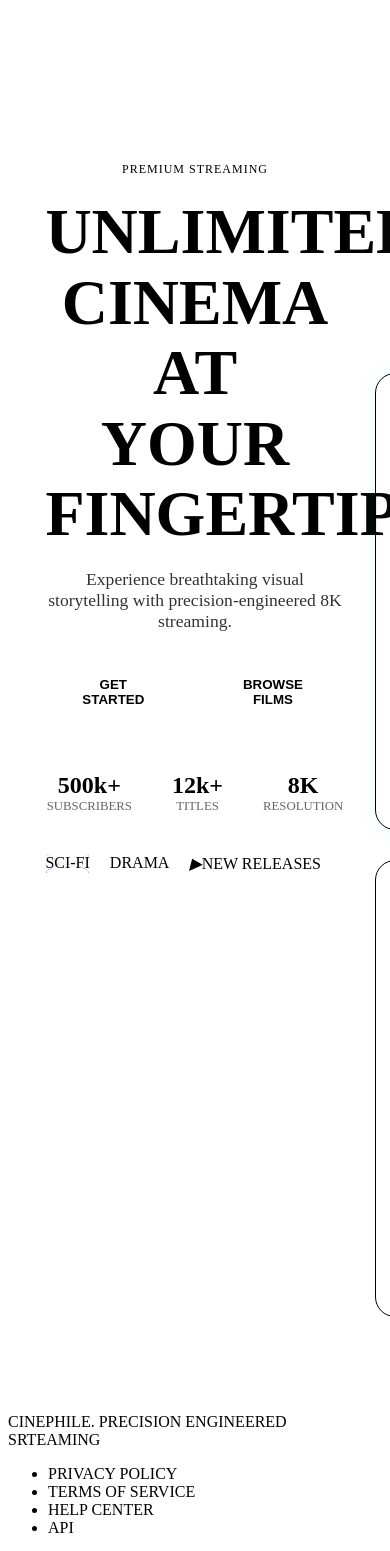
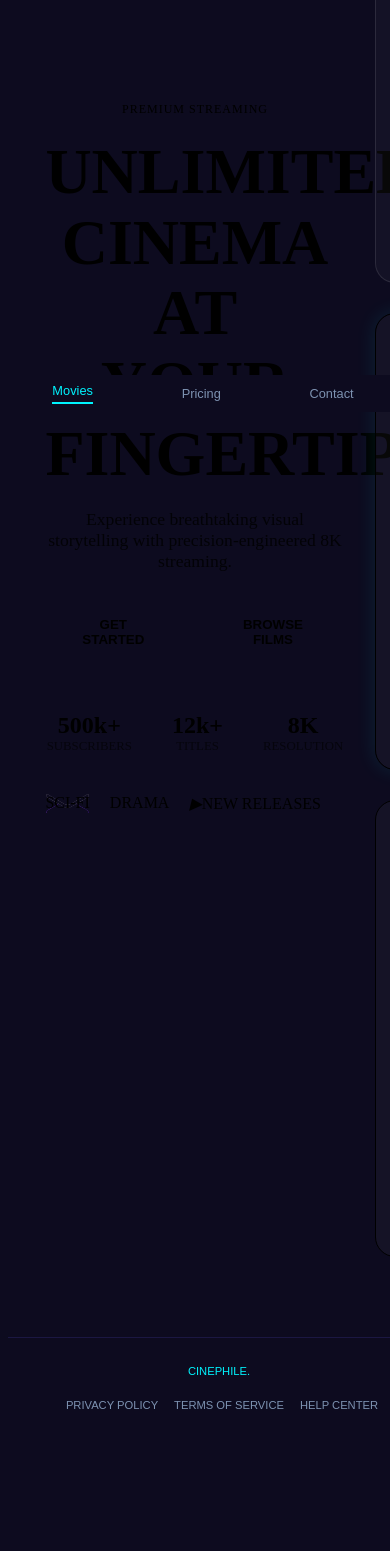
Before and after one commit to cinephile-team-1/cinephile-team-1, a React (Vite) app: page / in a window 390 px wide. Shown: the part 432-1983 px from the top of the page. After the commit the page ends 1879 px from the top, so only its background shows below. Built offline with nearby package versions, Linux system fonts and the light colour scheme.

Commit message:
style: header and footer sass

```diff
--- a/src/components/footer/Footer.jsx
+++ b/src/components/footer/Footer.jsx
@@ -1,18 +1,21 @@
 import React from 'react'
+import globeIcon from '../../assets/icons/globe-icon.svg';
+import shareIcon from '../../assets/icons/share-icon.svg';
 
 function Footer() {
   return (
     <footer className='ct-footer'>
-        <p><span className='ct-footer_logo'>CINEPHILE.</span> PRECISION ENGINEERED SRTEAMING</p>
-        <ul className='cr-footer_info'>
+        <p className='ct-footer_logo'>CINEPHILE.<span> PRECISION ENGINEERED SRTEAMING</span></p>
+
+        <ul className='ct-footer_info'>
           <li>PRIVACY POLICY</li>
           <li>TERMS OF SERVICE</li>
           <li>HELP CENTER</li>
           <li>API</li>
         </ul>
         <ul className='ct-footer_icons'>
-          <li><img src="" alt="globe icon" /></li>
-          <li><img src="" alt="share icon" /></li>
+          <li><img src={globeIcon} alt="globe icon" /></li>
+          <li><img src={shareIcon} alt="share icon" /></li>
         </ul>
     </footer>
   )
--- a/src/components/header/Header.jsx
+++ b/src/components/header/Header.jsx
@@ -1,11 +1,13 @@
 import React from 'react'
 import Navbar from './Navbar'
+import Login from './Login'
 
 function Header() {
   return (
     <header className='ct-header'>
         <p>CINEPHILE</p>
         <Navbar/>
+        <Login/>
     </header>
   )
 }
--- /dev/null
+++ b/src/components/header/Login.jsx
@@ -0,0 +1,11 @@
+import React from 'react'
+
+function Login() {
+  return (
+    <div className='ct-login'>
+
+    </div>
+  )
+}
+
+export default Login
--- a/src/components/header/Navbar.jsx
+++ b/src/components/header/Navbar.jsx
@@ -1,12 +1,12 @@
 import React from 'react'
-import { Link } from 'react-router'
+import { NavLink } from 'react-router'
 
 function Navbar() {
   return (
     <nav className='ct-navbar'>
-        <Link to={"/"}>Home</Link>
-        <Link to={"/pricing"}>Pricing</Link>
-        <Link to={"/contact"}>Contact</Link>
+        <NavLink to={"/"}>Movies</NavLink>
+        <NavLink to={"/pricing"}>Pricing</NavLink>
+        <NavLink to={"/contact"}>Contact</NavLink>
     </nav>
   )
 }
--- a/src/main.jsx
+++ b/src/main.jsx
@@ -1,6 +1,6 @@
 import { StrictMode } from "react";
 import { createRoot } from "react-dom/client";
-import '../src/_variables.scss';
+import '../src/main.scss';
 import { RouterProvider } from 'react-router'
 import router from './config/router'
 
--- /dev/null
+++ b/src/main.scss
@@ -0,0 +1,11 @@
+@use './styles/variables' as *;
+@use './styles/Header.scss';
+@use './styles/Navbar.scss';
+@use './styles/Login.scss';
+@use './styles/Footer.scss';
+
+
+body {
+    background-color: $azul-bg;
+
+}
--- a/src/pages/Home.scss
+++ b/src/pages/Home.scss
@@ -1,4 +1,4 @@
-@import "../variables";
+@import "../styles/variables";
 
 .home-container {
   background-color: var(--azul);
--- /dev/null
+++ b/src/styles/Footer.scss
@@ -0,0 +1,56 @@
+@use './variables' as *;
+
+
+.ct-footer {
+    width: 100vw;
+    display: flex;
+    align-items: center;
+    justify-content: space-between;
+    border-top: 1px solid #1b1742;
+    background-color: $azul-bg;
+    color: $gris;
+    font-family: $font-alt;
+    font-size: 0.9rem;
+    padding: 1rem;
+    span {
+        flex-wrap: nowrap;
+        white-space: nowrap;
+        color: $gris;
+        margin-left: 1rem;
+    }
+}
+
+.ct-footer_logo {
+    color: $cyan;
+    font-family: $font-main;
+}
+
+.ct-footer_info, .ct-footer_icons {
+    list-style: none;
+    display: flex;
+    gap: 1rem;
+    flex-wrap: nowrap;
+    white-space: nowrap;
+}
+
+@media (max-width: 768px) {
+    .ct-footer {
+        flex-direction: column;
+        align-items: center;
+        text-align: center;
+        font-size: 0.7rem;
+
+        span {
+            display: none;
+        }
+    }
+
+    .ct-footer_info {
+        flex-wrap: wrap;
+        justify-content: center;
+    }
+
+    .ct-footer_icons {
+        display: none;
+    }
+}
--- /dev/null
+++ b/src/styles/Header.scss
@@ -0,0 +1,33 @@
+@use './variables' as *;
+
+.ct-header {
+    position: sticky;
+    top: 0;
+    z-index: 100;
+    display: flex;
+    align-items: center;
+    justify-content: space-between;
+    padding: 1rem 2rem;
+    background-color: $azul-bg;
+    color: $cyan;
+    font-family: $font-main;
+    p {
+        font-weight: 700;
+    }
+}
+
+
+@media (max-width: 768px) {
+    .ct-header {
+        position: fixed;
+        bottom: 0;
+        top: unset;
+        width: 100%;
+        overflow: hidden;
+        padding: 0.5rem 0;
+
+        p {
+            display: none;
+        }
+    }
+}
--- /dev/null
+++ b/src/styles/Login.scss
@@ -0,0 +1,7 @@
+@use './variables' as *;
+
+@media (max-width: 768px) {
+    .ct-login {
+        display: none;
+    }
+}
--- /dev/null
+++ b/src/styles/Navbar.scss
@@ -0,0 +1,39 @@
+@use './variables' as *;
+
+
+.ct-navbar {
+    display: flex;
+    align-items: center;
+    gap: 2rem;
+
+    a {
+        text-decoration: none;
+        color: $gris;
+        font-size: 1rem;
+        font-weight: 500;
+        transition: color 0.3s ease;
+
+        &:hover {
+            color: $cyan;
+        }
+
+        &.active {
+            color: $cyan;
+            border-bottom: 2px solid $cyan;
+            padding-bottom: 4px;
+        }
+    }
+}
+
+
+@media (max-width: 768px) {
+    .ct-navbar {
+        width: 100vh;
+        justify-content: space-around;
+        flex: 1;
+        gap: 0;
+        a {
+            font-size:  0.8rem;
+        }
+    }
+}
```
Also changed, not shown: src/assets/icons/globe-icon.svg (added), src/assets/icons/share-icon.svg (added), src/styles/_variables.scss (renamed from src/_variables.scss).
